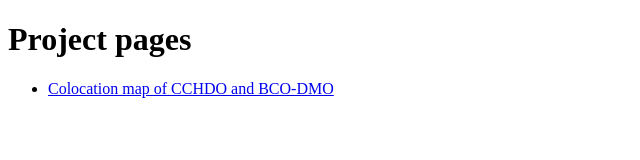
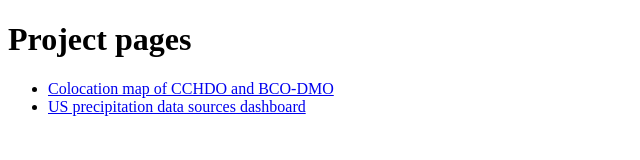
Before and after one commit to lmerchant/lmerchant.github.io, a plain HTML site: page index.html in a window 1280 px wide. Shown: the whole page, without its empty margins (0-640 px from the left). Drawn offline with Linux system fonts and the light colour scheme.

Commit message:
Add link to US precipitation data sources dashboard

```diff
--- a/index.html
+++ b/index.html
@@ -14,6 +14,11 @@
                     >Colocation map of CCHDO and BCO-DMO</a
                 >
             </li>
+            <li>
+                <a href="https://lmerchant.github.io/precipitation_dashboard/"
+                    >US precipitation data sources dashboard</a
+                >
+            </li>
         </ul>
     </body>
 </html>
```
